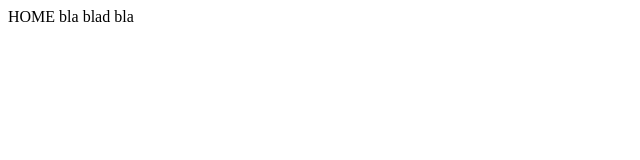
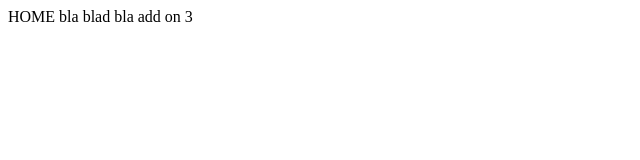
Before and after one commit to vakh-vlad/vladmin-HW_bridge, a plain HTML site: page index.html in a window 1280 px wide. Shown: the full height of the page, 0-640 px from the left. Drawn offline with Linux system fonts and the light colour scheme.

Commit message:
modifide index html on therd brench

```diff
--- a/index.html
+++ b/index.html
@@ -5,6 +5,6 @@
 	<title>Bridge</title>
 </head>
 <body>
-	HOME bla blad bla
+	HOME bla blad bla add on 3
 </body>
 </html>
```
